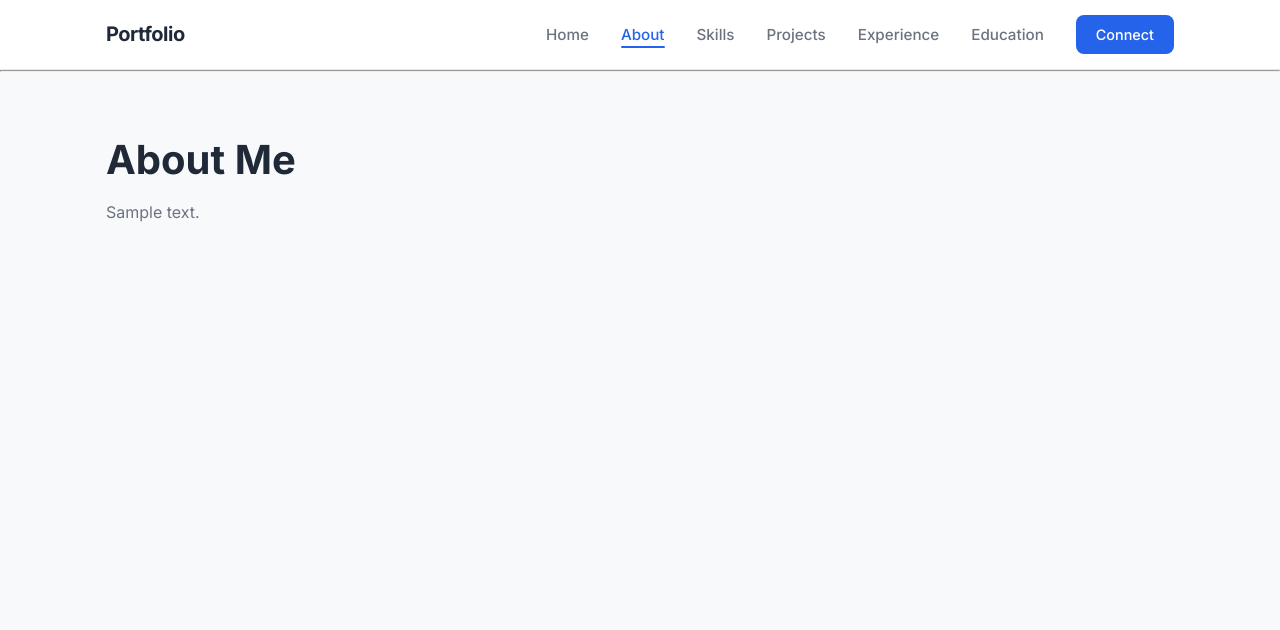
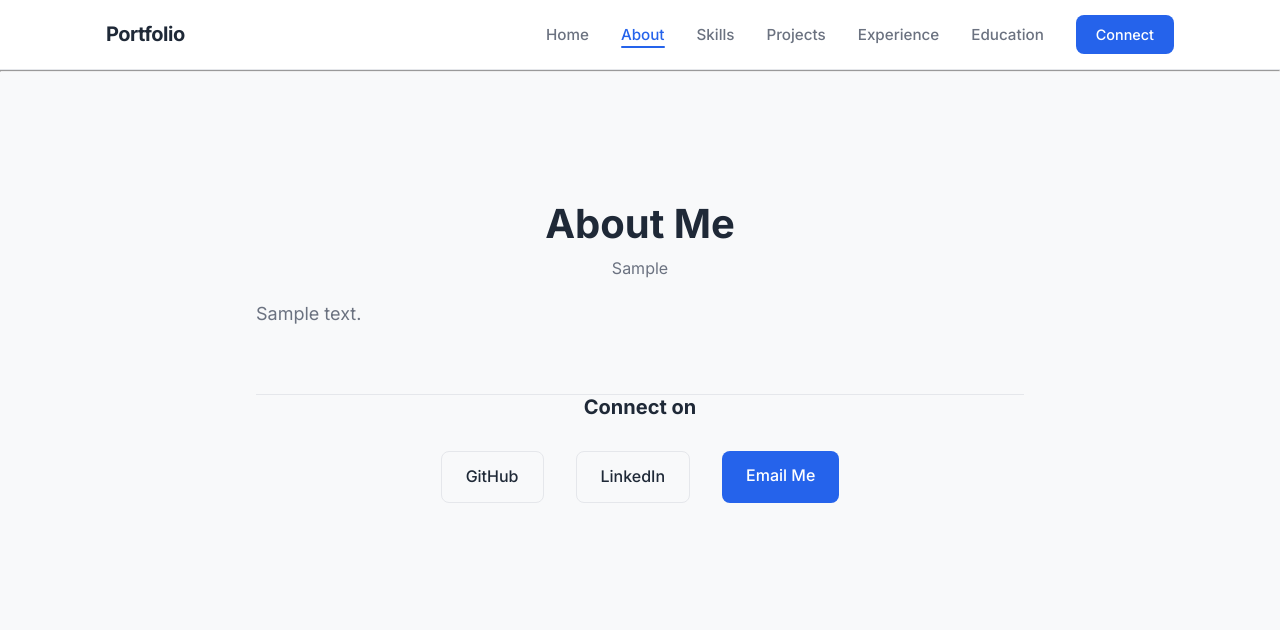
Before and after one commit to n8novaa/portfoliohub, a Django app: page /about/ in a window 1280 px wide. Shown: the top 630 px of the page. Run offline with Django 5.2, Linux system fonts and the light colour scheme; tables that the repository leaves empty hold one stand-in row (values such as "Sample post").

Commit message:
modified and styled about page

```diff
--- a/portfoliohub/templates/pages/about.html
+++ b/portfoliohub/templates/pages/about.html
@@ -3,13 +3,33 @@
 {% block title %}About | Portfolio{% endblock %}
 
 {% block content %}
-<section id="about-page">
-    <h1>About Me</h1>
+<section id="about-page" class="container" style="max-width: 800px; padding-top: var(--space-xl); padding-bottom: var(--space-xl);">
+    <div class="text-center mb-5">
+        <h1 style="margin-bottom: var(--space-xs);">About Me</h1>
+        <p class="text-muted">{{ profile.headline }}</p>
+    </div>
 
     {% if profile %}
-        <p>{{ profile.bio }}</p>
+        <div class="about-content" style="font-size: 1.125rem; line-height: 1.8; color: var(--text-main); margin-bottom: var(--space-lg);">
+            <p>{{ profile.bio|linebreaks }}</p>
+        </div>
+
+        <div class="social-links text-center pt-4" style="border-top: 1px solid var(--border-light);">
+            <h3 style="font-size: 1.25rem; margin-bottom: var(--space-md);">Connect on</h3>
+            <div style="display: flex; gap: var(--space-md); justify-content: center;">
+                {% if profile.github_url %}
+                    <a href="{{ profile.github_url }}" target="_blank" class="btn btn-outline">GitHub</a>
+                {% endif %}
+
+                {% if profile.linkedin_url %}
+                    <a href="{{ profile.linkedin_url }}" target="_blank" class="btn btn-outline">LinkedIn</a>
+                {% endif %}
+
+                <a href="mailto:{{ profile.email }}" class="btn btn-primary">Email Me</a>
+            </div>
+        </div>
     {% else %}
-        <p>About information not available.</p>
+        <p class="text-center">About information not available.</p>
     {% endif %}
 </section>
 {% endblock %}
```
